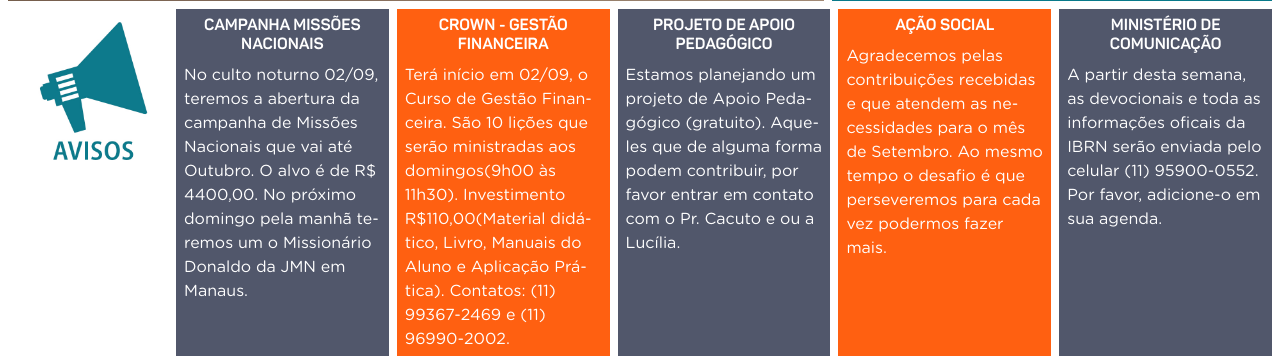
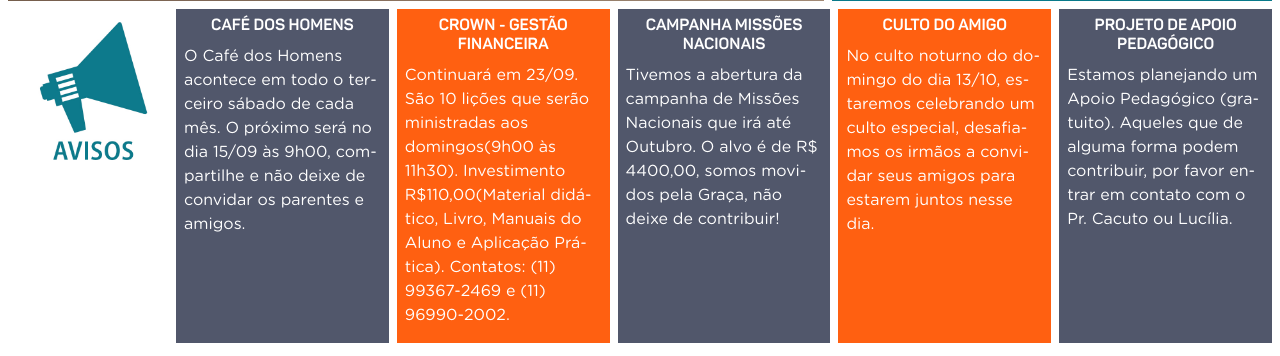
Before and after one commit to GustavoDiogo/siteibrn2, a PHP site: page / in a window 1280 px wide. Shown: the part 454-810 px from the top of the page. Run offline with PHP 8.4, Linux system fonts and the light colour scheme; some libraries are stand-ins or nearby versions.

Commit message:
atualiza o index

```diff
--- a/index.php
+++ b/index.php
@@ -51,7 +51,7 @@
     <div id="devocional-descricao">
       <h5 align="middle">DEVOCIONAL DA SEMANA</h5>
         <div id="devocionalvideo">
-            <iframe width="560" height="349" src="https://www.youtube.com/embed/BEjRhJhsNuk" frameborder="0" allow="autoplay; encrypted-media" allowfullscreen></iframe>
+            <iframe width="560" height="349" src="https://www.youtube.com/embed/9X0ya-YsC98" frameborder="0" allow="autoplay; encrypted-media" allowfullscreen></iframe>
         </div>
         <a href="https://www.youtube.com/channel/UCvNtPmmcjh_2N4hZYZruawA" style="color: white"><p>Mais devocionais em nosso Youtube: <i class="fab fa-youtube"></i></p></a>
     </div>
@@ -62,11 +62,12 @@
   <div>
     <img src="images/avisos.jpg">
   </div>
+
   <div class="aviso">
     <div class="aviso-texto">
-      <h6 align="middle">CAMPANHA MISSÕES NACIONAIS</h6>
+      <h6 align="middle">CAFÉ DOS HOMENS</h6>
       <p>
-        No culto noturno 02/09, teremos a abertura da campanha de Missões Nacionais que vai até Outubro. O alvo é de R$ 4400,00. No próximo domingo pela manhã teremos um o Missionário Donaldo da JMN em Manaus.
+        O Café dos Homens acontece em todo o terceiro sábado de cada mês. O próximo será no dia 15/09 às 9h00, compartilhe e não deixe de convidar os parentes e amigos.
       </p>
     </div>
   </div>
@@ -75,34 +76,34 @@
     <div class="aviso-texto">
       <h6 align="middle">CROWN - GESTÃO FINANCEIRA</h6>
       <p>
-        Terá início em 02/09, o Curso de Gestão Financeira. São 10 lições que serão ministradas aos domingos(9h00 às 11h30). Investimento R$110,00(Material didático, Livro, Manuais do Aluno e Aplicação Prática). Contatos: (11) 99367-2469 e (11) 96990-2002.
+        Continuará em 23/09. São 10 lições que serão ministradas aos domingos(9h00 às 11h30). Investimento R$110,00(Material didático, Livro, Manuais do Aluno e Aplicação Prática). Contatos: (11) 99367-2469 e (11) 96990-2002.
       </p>
     </div>
   </div>
 
-    <div class="aviso">
+  <div class="aviso">
     <div class="aviso-texto">
-      <h6 align="middle">PROJETO DE APOIO PEDAGÓGICO</h6>
+      <h6 align="middle">CAMPANHA MISSÕES NACIONAIS</h6>
       <p>
-        Estamos planejando um projeto de Apoio Pedagógico (gratuito). Aqueles que de alguma forma podem contribuir, por favor entrar em contato com o Pr. Cacuto e ou a Lucília.
+        Tivemos a abertura da campanha de Missões Nacionais que irá até Outubro. O alvo é de R$ 4400,00, somos movidos pela Graça, não deixe de contribuir!
       </p>
     </div>
   </div>
 
   <div class="aviso" style="background-color: #ff6011">
     <div class="aviso-texto">
-      <h6 align="middle">AÇÃO SOCIAL</h6>
+      <h6 align="middle">CULTO DO AMIGO</h6>
       <p>
-        Agradecemos pelas contribuições recebidas e que atendem as necessidades para o mês de Setembro. Ao mesmo tempo o desafio é que perseveremos para cada vez podermos fazer mais.
+        No culto noturno do domingo do dia 13/10, estaremos celebrando um culto especial, desafiamos os irmãos a convidar seus amigos para estarem juntos nesse dia.
       </p>
     </div>
   </div>
 
   <div class="aviso">
     <div class="aviso-texto">
-      <h6 align="middle">MINISTÉRIO DE COMUNICAÇÃO</h6>
+      <h6 align="middle">PROJETO DE APOIO PEDAGÓGICO</h6>
       <p>
-      A partir desta semana, as devocionais e toda as informações oficais da IBRN serão enviada pelo celular (11) 95900-0552. Por favor, adicione-o em sua agenda.
+        Estamos planejando um Apoio Pedagógico (gratuito). Aqueles que de alguma forma podem contribuir, por favor entrar em contato com o Pr. Cacuto ou Lucília.
       </p>
     </div>
   </div>
```
